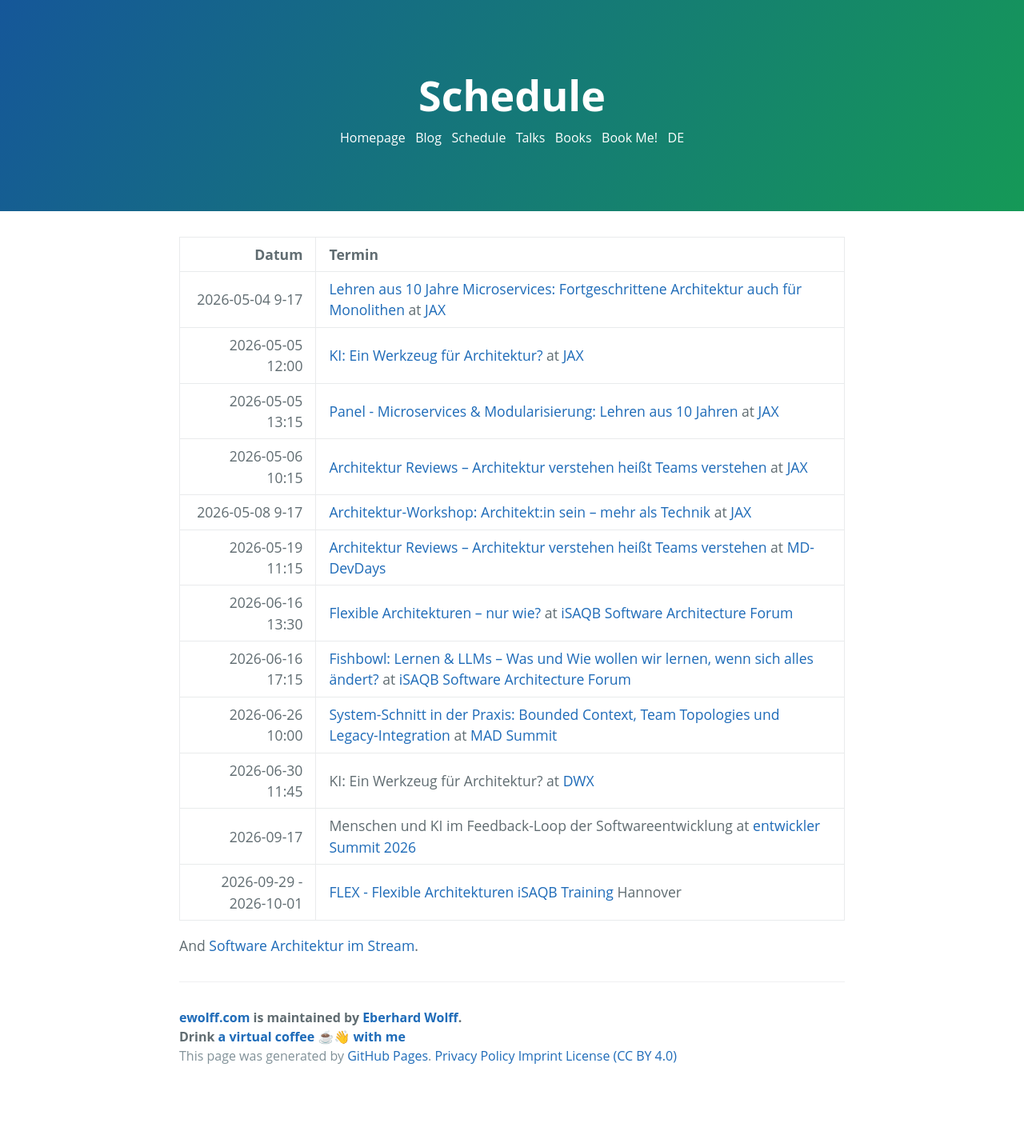
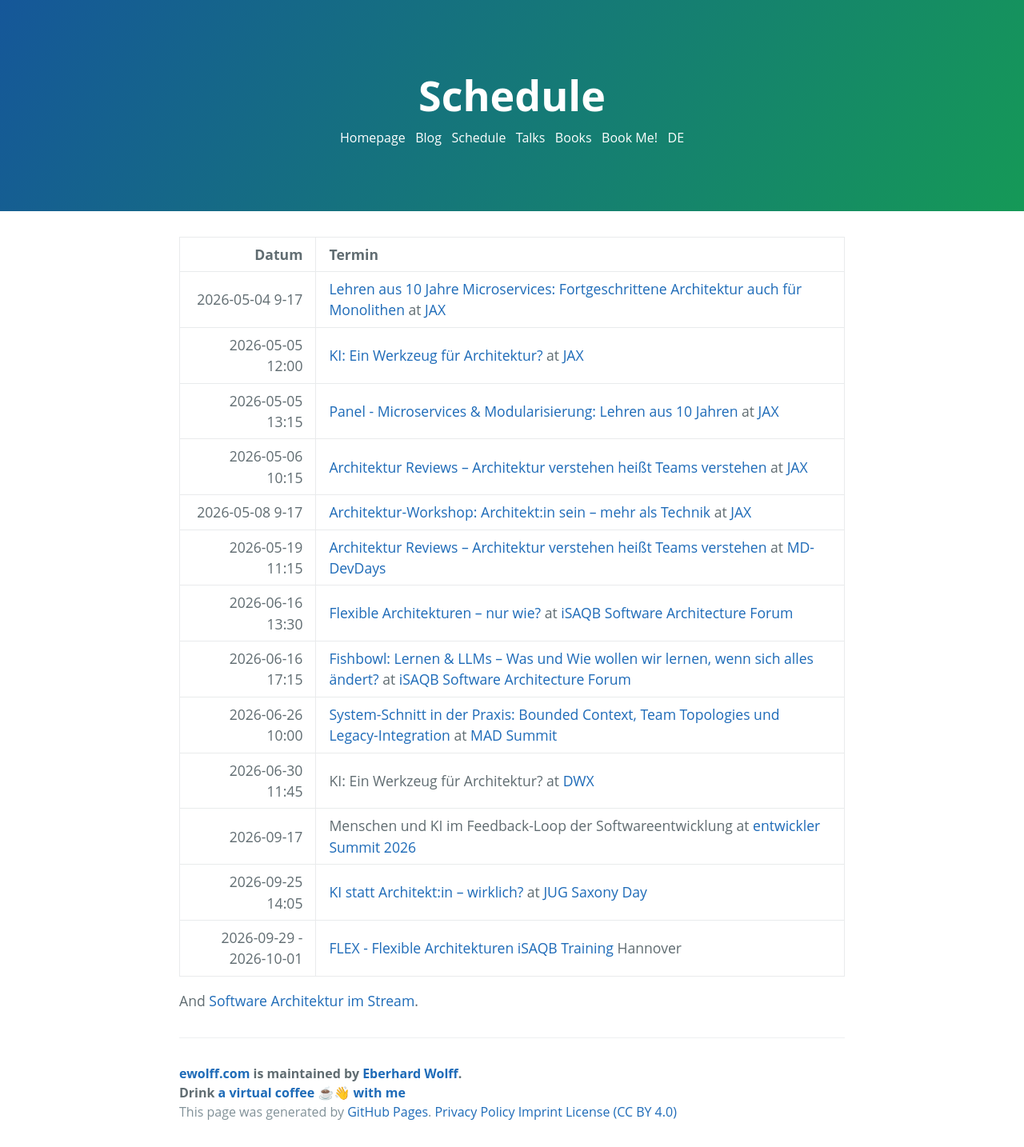
Before and after one commit to ewolff/ewolff.com, a Jekyll site: the page built from schedule.md, in a window 1280 px wide. Shown: the whole page at 80% size. Built offline with Jekyll 4.4.1, drawn with Linux system fonts in a browser that asks for light colours; our own code applies the rules of GitHub Pages for plain Markdown files; before the commit the page ends 1364 px from its top, so only the background shows below that.

Commit message:
JUG Saxony Day ergänzt

```diff
--- a/schedule.md
+++ b/schedule.md
@@ -15,6 +15,7 @@ title: Schedule
 | 2026-06-26 10:00 | [System-Schnitt in der Praxis: Bounded Context, Team Topologies und Legacy-Integration](https://mad-summit.de/software-design-patterns/system-schnitt-in-der-praxis-bounded-context-team-topologies-und-legacy-integration/) at [MAD Summit](https://mad-summit.de/) |
 | 2026-06-30 11:45 | KI: Ein Werkzeug für Architektur? at [DWX](https://www.developer-world.de/dwx/dwx-programm) |
 | 2026-09-17 | Menschen und KI im Feedback-Loop der Softwareentwicklung at [entwickler Summit 2026](https://entwickler.de/entwickler-summit/) |
+| 2026-09-25 14:05 | [KI statt Architekt:in – wirklich?](https://jugsaxony.org/day/programm/details/304) at [JUG Saxony Day](https://jugsaxony.org/day/) |
 |  2026-09-29 - 2026-10-01 | [FLEX - Flexible Architekturen iSAQB Training](https://www.socreatory.com/de/trainings/flex) Hannover                                              |
 
 And [Software Architektur im Stream](https://software-architektur.tv/).
```
Also changed, not shown: termine.md (+1 -0 lines).
